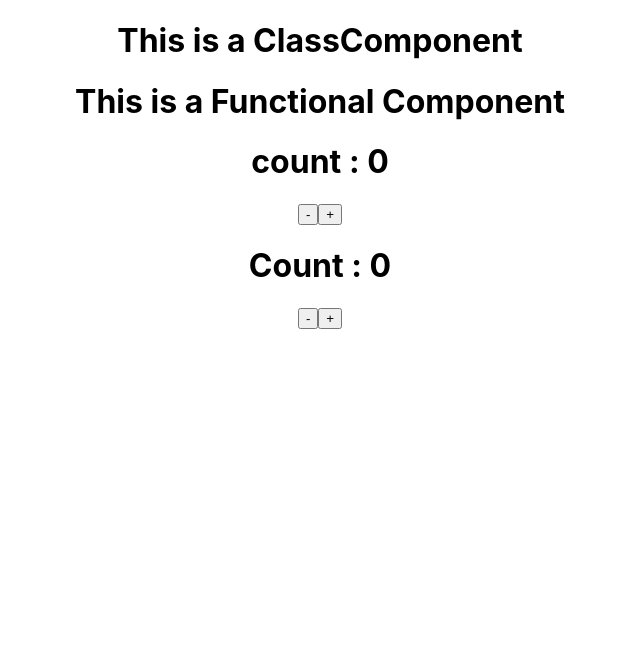
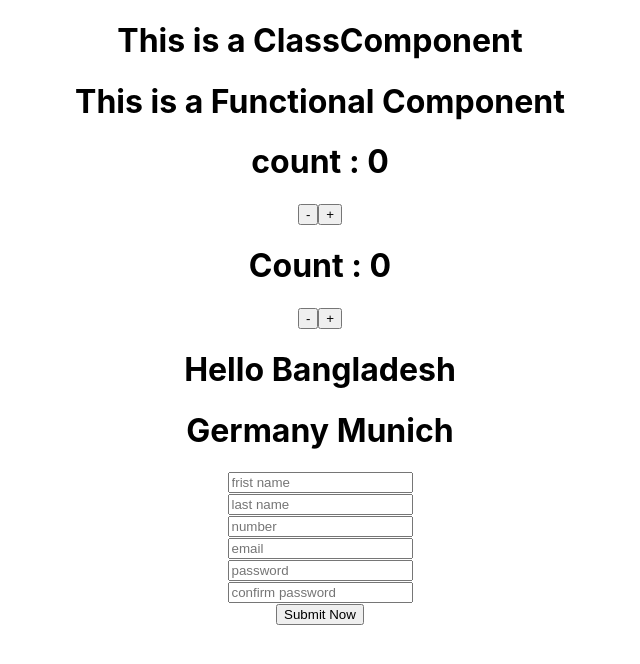
Before and after one commit to Nahid005/learning-react, a React (Create React App) app: page / in a window 1280 px wide. Shown: the top 664 px of the page, without its empty margins (320-960 px from the left). Built offline with nearby package versions, Linux system fonts and the light colour scheme.

Commit message:
from handling

```diff
--- a/src/App.js
+++ b/src/App.js
@@ -1,8 +1,11 @@
 import './App.css';
-import ClassComponent from './component/class_component/ClassComponent'
+import ClassComponent from './component/classComponent/ClassComponent'
 import FanctionalComponent from './component/functionalComponent/FunctionalComponent'
-import StateHandlingClass from './component/class_component/StateHandlingClass'
+import StateHandlingClass from './component/classComponent/StateHandlingClass'
 import StateHandlingFunc from './component/functionalComponent/StateHandlingFunc'
+import PropsClass from './component/classComponent/PropsClass'
+import PropsFunc from './component/functionalComponent/PropsFunc'
+import FromHandleClass from './component/classComponent/FromHandleClass'
 
 function App() {
   return (
@@ -11,6 +14,9 @@ function App() {
       <FanctionalComponent />
       <StateHandlingClass />
       <StateHandlingFunc />
+      <PropsClass title = " Hello Bangladesh " />
+      <PropsFunc title = " Germany Munich " />
+      <FromHandleClass />
     </div>
   );
 }
--- /dev/null
+++ b/src/component/classComponent/FromHandleClass.jsx
@@ -0,0 +1,82 @@
+import React from 'react'
+
+class FromHandleClass extends React.Component {
+    constructor(props){
+        super(props)
+
+        this.state = {
+            fristName : 'Hello',
+            lastName : '',
+            number : '',
+            email : '',
+            password : '',
+            confirmPassword : ''
+        }
+    }
+
+    fristNameHandle = (e) => {
+        this.setState ({
+            fristName : this.state.e.terget.value
+        })
+
+        console.log(this.fristName)
+    }
+
+    lastNameHandle = (e) => {
+        this.setState ({
+            lastName : e.terget.value
+        })
+
+        console.log(this.lastName)
+    }
+
+    numberHandle = (e) => {
+        this.setState ({
+            number : e.terget.value
+        })
+
+        console.log(this.number)
+    }
+
+    emailHandle = (e) => {
+        this.setState ({
+            email : e.terget.value
+        })
+
+        console.log(this.email)
+    }
+
+    passwordHandle = (e) => {
+        this.setState ({
+            password : e.terget.value
+        })
+
+        console.log(this.password)
+    }
+
+    confirmPasswordHandle = (e) => {
+        this.setState ({
+            confirmPassword : e.terget.value
+        })
+
+        console.log(this.confirmPassword)
+    }
+
+    render(){
+        return(
+            <div>
+                <from onSubmit = {this.onSubmitHandle}>
+                    <input type = 'text' placeholder='frist name' name = 'fristName' id='fristName' value={this.fristName} onChange={this.fristNameHandle} /> <br />
+                    <input type = 'text' placeholder='last name' name = 'lastName' id='lastName'value={this.lastName} onChange={this.lastNameHandle}/> <br />
+                    <input type = 'number' placeholder='number' name = 'number' id='number' value={this.number} onChange={this.numberHandle}/> <br />
+                    <input type = 'email' placeholder='email' name = 'email' id='email' value={this.email} onChange={this.emailHandle}/> <br />
+                    <input type = 'password' placeholder='password' name = 'password' id='password' value={this.password} onChange={this.passwordHandle}/> <br />
+                    <input type = 'password' placeholder='confirm password' name = 'confirmPassword' id='confirmPassword' value={this.confirmPassword} onChange={this.confirmPasswordHandle}/> <br />
+                    <button> Submit Now </button>
+                </from>
+            </div>
+        )
+    }
+}
+
+export default FromHandleClass;
--- /dev/null
+++ b/src/component/classComponent/PropsClass.jsx
@@ -0,0 +1,22 @@
+import React from 'react'
+
+class PropsClass extends React.Component {
+    constructor(props) {
+        super(props)
+    }
+
+    render() {
+
+         /**
+         * props destructuring
+         */
+
+        const {title} = this.props
+
+        return(
+            <div> <h1> {title} </h1> </div>
+        )
+    }
+}
+
+export default PropsClass;
--- /dev/null
+++ b/src/component/functionalComponent/PropsFunc.jsx
@@ -0,0 +1,9 @@
+import React from 'react'
+
+function PropsFunc ({title}) {
+    return(
+        <div> <h1> {title} </h1></div>
+    )
+}
+
+export default PropsFunc;
--- a/src/component/functionalComponent/StateHandlingFunc.jsx
+++ b/src/component/functionalComponent/StateHandlingFunc.jsx
@@ -4,15 +4,11 @@ function StateHandlingFunc() {
     const [count , setCount] = useState(0)
 
     const HandleInc = () => {
-        setCount({
-            count: count + 1
-        })
+        setCount(count + 1)
     }
 
     const HandleDic = () => {
-        setCount({
-            count: count-1
-        })
+        setCount(count-1)
     }
 
     return (
```
Also changed, not shown: src/component/classComponent/ClassComponent.jsx (renamed from src/component/class_component/ClassComponent.jsx), src/component/classComponent/StateHandlingClass.jsx (renamed from src/component/class_component/StateHandlingClass.jsx).
